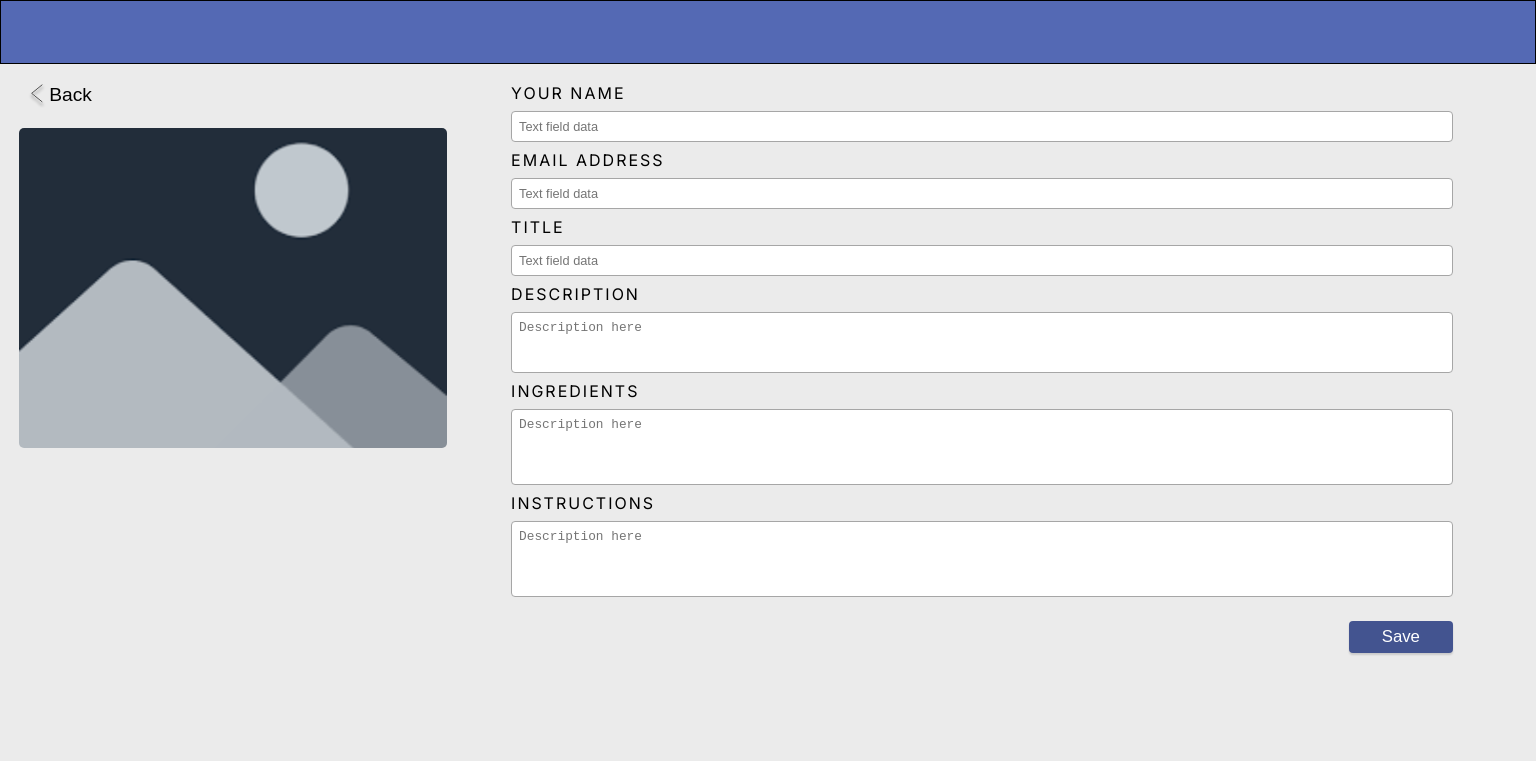
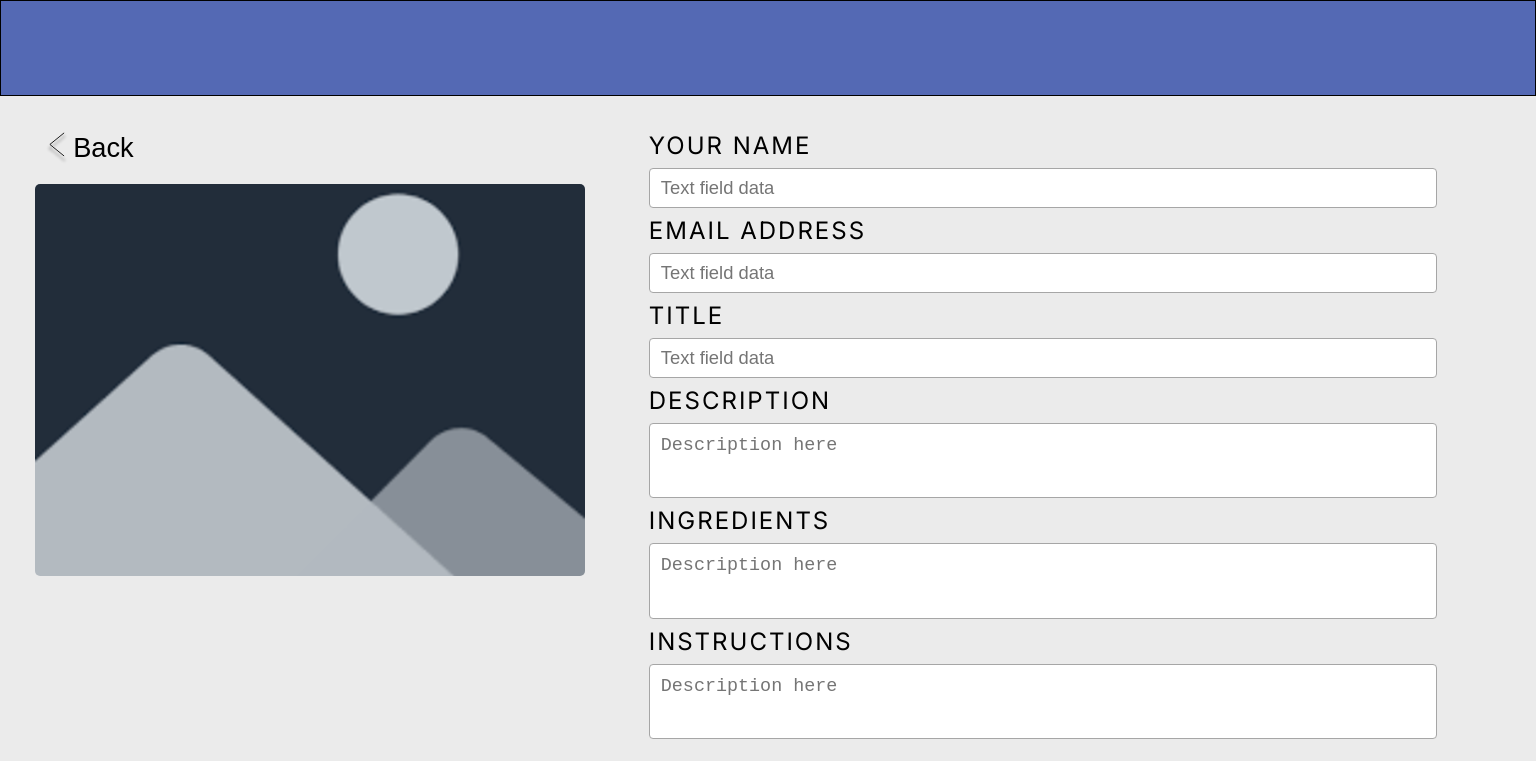
Before and after one commit to MrYious/SBC-TechExam-Next-MarkRosario, a Next.js app: page /create in a window 1536 px wide. Shown: the top 761 px of the page. Built offline with nearby package versions, Linux system fonts and the light colour scheme.

Commit message:
Update responsive styles for larger resolution, modify textarea height

```diff
--- a/src/_components/CustomFormTextArea.tsx
+++ b/src/_components/CustomFormTextArea.tsx
@@ -11,7 +11,6 @@ interface FormTextAreaProps {
     placeholder: string
     value: string
     readonly: boolean
-    rows: number
     state: State
     objKey: string
 }
@@ -51,7 +50,6 @@ export const CustomFormTextArea = (props: FormTextAreaProps) => {
                     placeholder={props.placeholder}
                     name={props.label}
                     readOnly={props.readonly}
-                    rows={props.rows}
                     value={props.value}
                     onChange={handleUpdateValue}
                     onBlur={handleValidateInput}
--- a/src/_components/RecipePageForm.tsx
+++ b/src/_components/RecipePageForm.tsx
@@ -172,7 +172,6 @@ export const RecipePageForm = (props: RecipeFormProps) => {
                 placeholder='Description here'
                 label='DESCRIPTION'
                 readonly={false}
-                rows={3}
             />
             <CustomFormTextArea
                 objKey={'ingredients'}
@@ -181,7 +180,6 @@ export const RecipePageForm = (props: RecipeFormProps) => {
                 placeholder='Description here'
                 label='INGREDIENTS'
                 readonly={false}
-                rows={4}
             />
             <CustomFormTextArea
                 objKey={'instructions'}
@@ -190,7 +188,6 @@ export const RecipePageForm = (props: RecipeFormProps) => {
                 placeholder='Description here'
                 label='INSTRUCTIONS'
                 readonly={false}
-                rows={4}
             />
             <div className='buttonGroup'>
                 {
--- a/src/app/create/page.scss
+++ b/src/app/create/page.scss
@@ -26,7 +26,7 @@ main {
         box-sizing: border-box;
         overflow: hidden;
         height: 100%;
-        padding: 1.2rem;
+        padding: 2rem;
         position: relative;
 
         button.toast {
@@ -80,6 +80,7 @@ main {
                 outline: none;
                 border: none;
                 cursor: pointer;
+                justify-content: center;
 
                 &#goBackButton {
                     background-color: rgba(255, 255, 255, 0);
@@ -114,7 +115,9 @@ main {
             padding: 0 4rem;
             display: flex;
             flex-direction: column;
+            justify-content: space-between;
             gap: 0.5rem;
+            height: 100%;
 
             .formInput {
                 display: flex;
@@ -153,6 +156,15 @@ main {
                         resize: none;
                     }
 
+                    input {
+                        max-height: 1rem;
+                    }
+
+                    textarea {
+                        min-height: 3.2rem;
+                        max-height: 3.2rem;
+                    }
+
                     img {
                         padding: 7px;
                     }
@@ -188,5 +200,56 @@ main {
                 }
             }
         }
+
+        @media only screen and (min-width: 1367px) {
+            grid-template-columns: 1.5fr 2.5fr;
+            padding: calc(1.2rem + 2vh);
+
+            section#leftImageContainer {
+                button#goBackButton {
+                    font-size: calc(1.2rem + 1vh);
+                    img.icon {
+                        width: calc(1.5rem + 1vh);
+                        height: calc(1.5rem + 1vh);
+                    }
+                }
+                #recipeImageContainer {
+                    height: calc(20rem + 9vh);
+                }
+            }
+
+            section#rightInputContainer {
+                padding:  0 calc(4rem);
+
+                .formInput {
+
+                    label {
+                        font-size: calc(1rem + 1vh);
+                    }
+
+                    div.customInput {
+                        gap: calc(0.5rem + 1vh);
+
+                        input, textarea {
+                            font-size: calc(1rem + 0.3vh);
+                            padding: calc(7px + 0.5vh);
+                        }
+
+                    }
+                }
+
+                .buttonGroup {
+                    gap: calc(1rem + 1vh);
+
+                    button.formButton {
+                        padding: calc(6px + 0.5vh) 0px;
+                        width: calc(6.5rem + 4vh);
+                        font-size: calc(1.05rem + 0.4vh);
+                    }
+                }
+
+            }
+        }
     }
+
 }
--- a/src/app/globals.scss
+++ b/src/app/globals.scss
@@ -56,7 +56,21 @@ body {
                 width: 25px;
                 height: 25px;
             }
+        }
+    }
 
+    @media only screen and (min-width: 1367px) {
+        nav {
+            height: calc(4rem + 4vh);
+            min-height:  calc(4rem + 4vh);
+            max-height:  calc(4rem + 4vh);
+
+            .searchBox {
+
+                input[type="text"] {
+                    font-size: calc(1rem + 1vh);
+                }
+            }
         }
     }
 }
--- a/src/app/recipe/[title]/page.scss
+++ b/src/app/recipe/[title]/page.scss
@@ -26,7 +26,7 @@ main {
         box-sizing: border-box;
         overflow: hidden;
         height: 100%;
-        padding: 1.2rem;
+        padding: 2rem;
         position: relative;
 
         button.toast {
@@ -80,6 +80,7 @@ main {
                 outline: none;
                 border: none;
                 cursor: pointer;
+                justify-content: center;
 
                 &#goBackButton {
                     background-color: rgba(255, 255, 255, 0);
@@ -114,7 +115,9 @@ main {
             padding: 0 4rem;
             display: flex;
             flex-direction: column;
+            justify-content: space-between;
             gap: 0.5rem;
+            height: 100%;
 
             .formInput {
                 display: flex;
@@ -153,6 +156,15 @@ main {
                         resize: none;
                     }
 
+                    input {
+                        max-height: 1rem;
+                    }
+
+                    textarea {
+                        min-height: 3.2rem;
+                        max-height: 3.2rem;
+                    }
+
                     img {
                         padding: 7px;
                     }
@@ -188,5 +200,56 @@ main {
                 }
             }
         }
+
+        @media only screen and (min-width: 1367px) {
+            grid-template-columns: 1.5fr 2.5fr;
+            padding: calc(1.2rem + 2vh);
+
+            section#leftImageContainer {
+                button#goBackButton {
+                    font-size: calc(1.2rem + 1vh);
+                    img.icon {
+                        width: calc(1.5rem + 1vh);
+                        height: calc(1.5rem + 1vh);
+                    }
+                }
+                #recipeImageContainer {
+                    height: calc(20rem + 9vh);
+                }
+            }
+
+            section#rightInputContainer {
+                padding:  0 calc(4rem);
+
+                .formInput {
+
+                    label {
+                        font-size: calc(1rem + 1vh);
+                    }
+
+                    div.customInput {
+                        gap: calc(0.5rem + 1vh);
+
+                        input, textarea {
+                            font-size: calc(1rem + 0.3vh);
+                            padding: calc(7px + 0.5vh);
+                        }
+
+                    }
+                }
+
+                .buttonGroup {
+                    gap: calc(1rem + 1vh);
+
+                    button.formButton {
+                        padding: calc(6px + 0.5vh) 0px;
+                        width: calc(6.5rem + 4vh);
+                        font-size: calc(1.05rem + 0.4vh);
+                    }
+                }
+
+            }
+        }
     }
+
 }
```
Also changed, not shown: src/app/page.scss (+79 -0 lines).
